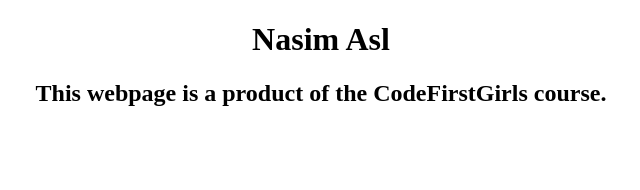
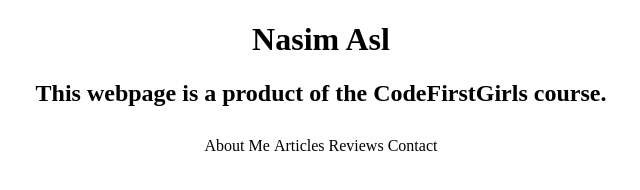
Before and after one commit to nasimicle/first_site, a plain HTML site: page index.html in a window 1280 px wide. Shown: the whole page, without its empty margins (319-959 px from the left). Drawn offline with Linux system fonts and the light colour scheme.

Commit message:
Initial header links added

```diff
--- a/index.html
+++ b/index.html
@@ -3,6 +3,12 @@
 <style>
 	header {
 		text-align: center;
+	}
+	ul {
+		padding: 10px;
+	}
+	li {
+		display: inline;
 	}
 </style>
 </head>
@@ -10,6 +16,12 @@
 <header>
 <h1> Nasim Asl </h1>
 <h2> This webpage is a product of the CodeFirstGirls course. </h2>
+<ul>
+	<li> About Me </li>
+	<li> Articles </li>
+	<li> Reviews </li>
+	<li> Contact </li>
+</ul>
 
 </header>
 
```
